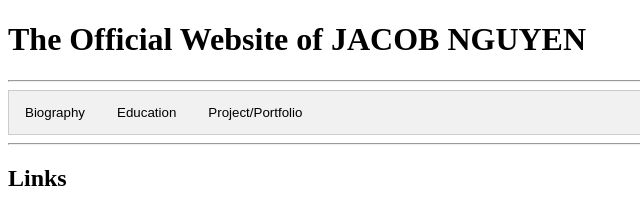
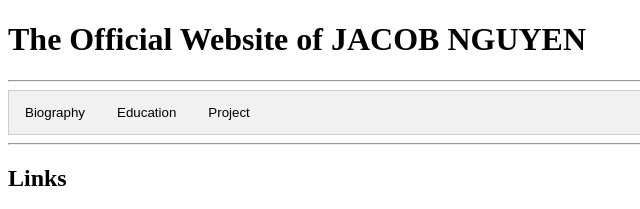
Before and after one commit to mr10on/mr10on.github.io, a plain HTML site: page index.html in a window 1280 px wide. Shown: the top 209 px of the page, 0-640 px from the left. Drawn offline with Linux system fonts and the light colour scheme.

Commit message:
Update index.html

```diff
--- a/index.html
+++ b/index.html
@@ -49,7 +49,7 @@
 <div class="tab">
   <button class="tablinks" onclick="openTab(event, 'Biography')">Biography</button>
   <button class="tablinks" onclick="openTab(event, 'Education')">Education</button>
-  <button class="tablinks" onclick="openTab(event, 'Project/Portfolio')">Project/Portfolio</button>
+  <button class="tablinks" onclick="openTab(event, 'Project')">Project</button>
 </div>
 
 <!-- Tab content -->
```
